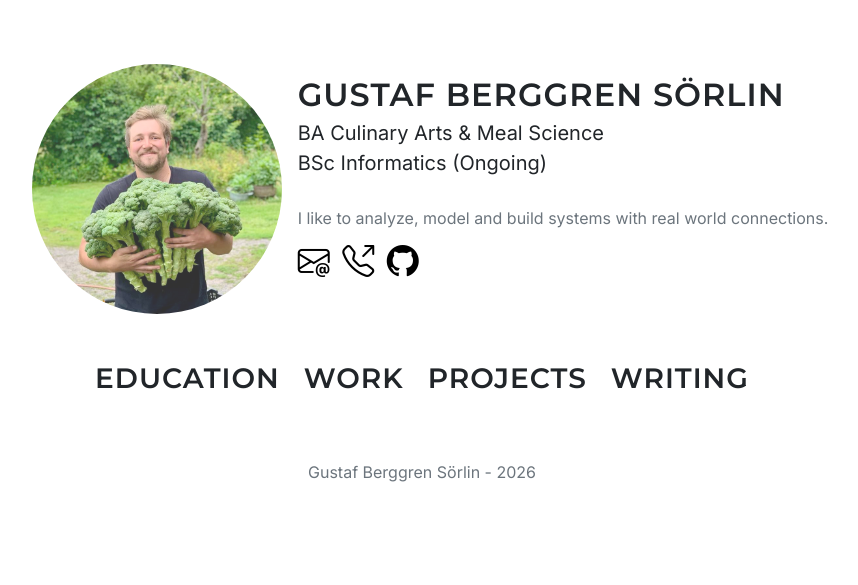
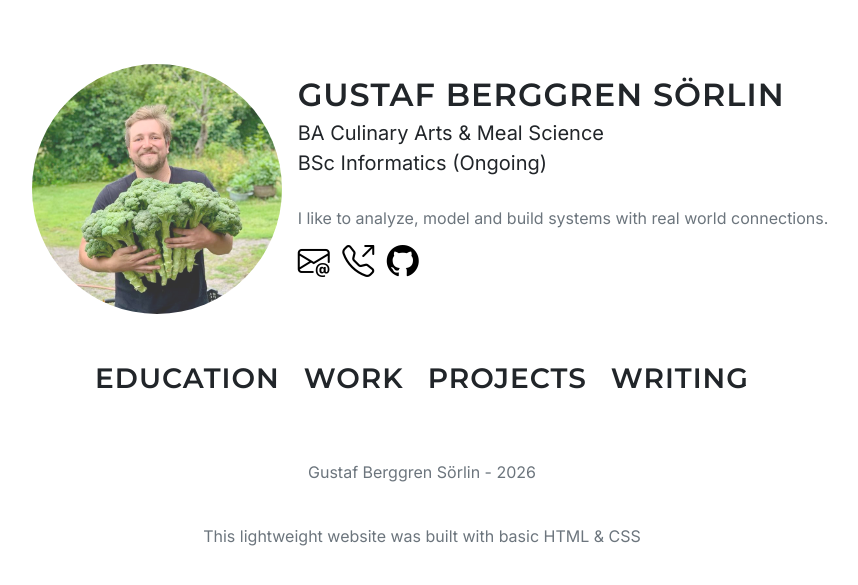
Before and after one commit to gbrggrn/gbrggrn.github.io, a Jekyll site: the page built from index.html, in a window 1280 px wide. Shown: the top 585 px of the page, without its empty margins (218-1076 px from the left). Built offline with Jekyll 4.4.1, drawn with Linux system fonts in a browser that asks for light colours.

Commit message:
Update default.html

```diff
--- a/_layouts/default.html
+++ b/_layouts/default.html
@@ -48,7 +48,8 @@
   </main>
 
   <footer class="py-4 text-center">
-    <p class="text-muted">Gustaf Berggren Sörlin - 2026</p>
+    <p class="text-muted">Gustaf Berggren Sörlin - 2026</p><br>
+    <p class="text-muted">This lightweight website was built with basic HTML & CSS</p>
   </footer>
 
 </body>
```
